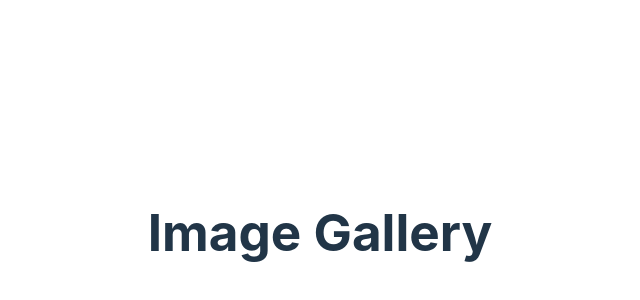
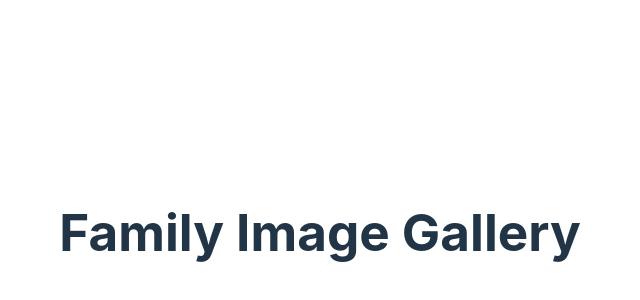
Before and after one commit to pelachile/corymoore, a React (Vite) app: page / in a window 1280 px wide. Shown: the part 168-468 px from the top of the page, without its empty margins (320-960 px from the left). Built offline with nearby package versions, Linux system fonts and the light colour scheme.

Commit message:
added family

```diff
--- a/src/App.jsx
+++ b/src/App.jsx
@@ -4,7 +4,7 @@ function App() {
   return (
     <>
       <div className="App">
-        <h1>Image Gallery</h1>
+        <h1>Family Image Gallery</h1>
       </div>
     </>
   );
```
